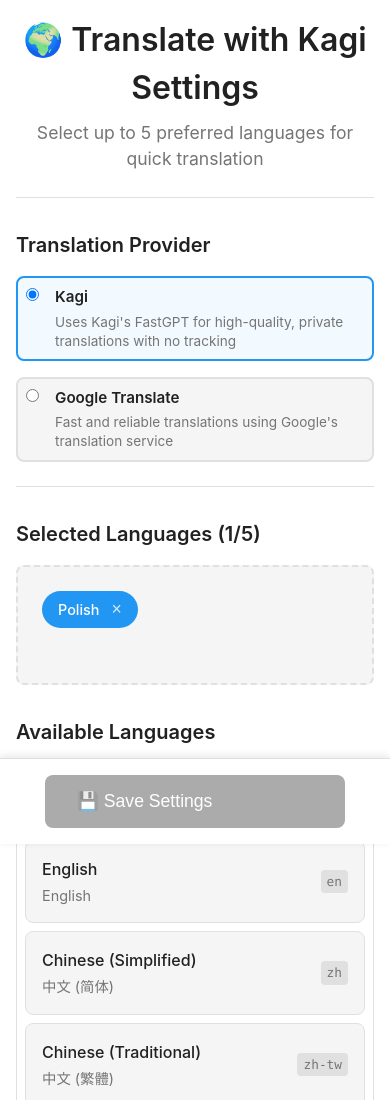
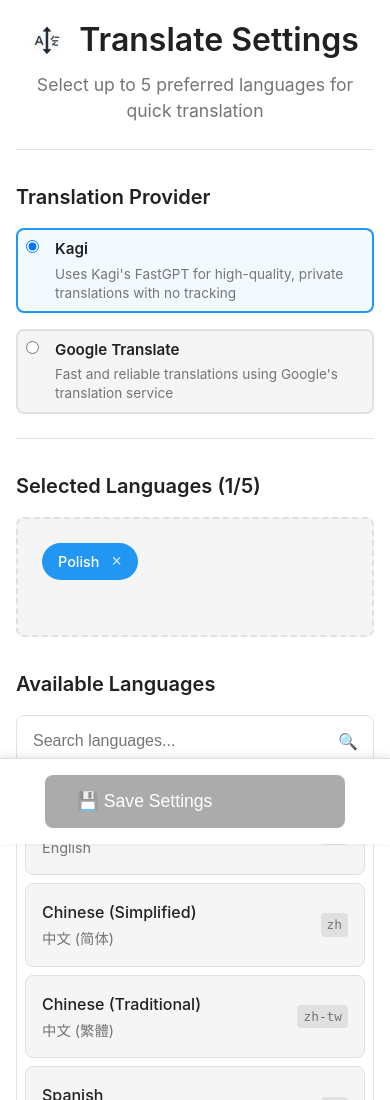
Before and after one commit to lifenture/browser-extension-translate, a browser extension: page Translate with Kagi Extension/Resources/options.html in a window 390 px wide. Shown: the top 1100 px of the page. Drawn offline with Linux system fonts and the light colour scheme.

Commit message:
refactor: Rebrand UI to be provider-neutral
UI Improvements:
• Changed popup window title from 'Kagi Translate' to simply 'Translate'
• Replaced globe emoji (🌍) with extension icon in popup header
• Updated settings page title and branding to be provider-neutral
• Updated extension name in localization files

Visual Enhancements:
• Added proper icon styling with drop shadows and responsive sizing
• Updated header layout to use flexbox for better icon alignment
• Consistent branding across popup and settings pages
• Professional appearance with transparent extension icon

Technical Changes:
• Updated popup.html and options.html with new titles and icons
• Enhanced CSS with .header-icon styling for both popup and options
• Updated messages.json to be provider-agnostic
• Removed Kagi-specific references from comments and UI text

Benefits:
• Extension now properly represents its dual-provider nature
• Professional appearance that doesn't favor one provider over another
• Consistent visual identity across all UI components
• Better user experience with clear, neutral branding

```diff
--- a/Translate with Kagi Extension/Resources/_locales/en/messages.json
+++ b/Translate with Kagi Extension/Resources/_locales/en/messages.json
@@ -1,10 +1,10 @@
 {
     "extension_name": {
-        "message": "Translate with Kagi Extension",
+        "message": "Translate Extension",
         "description": "The display name for the extension."
     },
     "extension_description": {
-        "message": "Translate web pages to multiple languages using Kagi Translate. Configure up to 5 preferred languages.",
+        "message": "Translate web pages to multiple languages using your choice of translation provider. Configure up to 5 preferred languages.",
         "description": "Description of what the extension does."
     }
 }
--- a/Translate with Kagi Extension/Resources/languages.js
+++ b/Translate with Kagi Extension/Resources/languages.js
@@ -1,4 +1,4 @@
-// 100 most popular languages with their Kagi Translate codes and native names
+// 100 most popular languages with their language codes and native names
 const LANGUAGES = [
   { code: 'en', name: 'English', native: 'English' },
   { code: 'zh', name: 'Chinese (Simplified)', native: '中文 (简体)' },
--- a/Translate with Kagi Extension/Resources/options.css
+++ b/Translate with Kagi Extension/Resources/options.css
@@ -65,6 +65,17 @@
     font-size: 2rem;
     font-weight: 600;
     margin-bottom: var(--spacing-sm);
+    display: flex;
+    align-items: center;
+    justify-content: center;
+    gap: var(--spacing-md);
+}
+
+.header-icon {
+    width: 32px;
+    height: 32px;
+    object-fit: contain;
+    filter: drop-shadow(0 2px 4px var(--shadow));
 }
 
 header p {
--- a/Translate with Kagi Extension/Resources/options.html
+++ b/Translate with Kagi Extension/Resources/options.html
@@ -3,13 +3,13 @@
 <head>
     <meta charset="UTF-8">
     <meta name="viewport" content="width=device-width, initial-scale=1.0">
-    <title>Translate with Kagi - Settings</title>
+    <title>Translate - Settings</title>
     <link rel="stylesheet" href="options.css">
 </head>
 <body>
     <div class="container">
         <header>
-            <h1>🌍 Translate with Kagi Settings</h1>
+            <h1><img src="images/icon-48.png" alt="Translate" class="header-icon"> Translate Settings</h1>
             <p>Select up to 5 preferred languages for quick translation</p>
         </header>
 
--- a/Translate with Kagi Extension/Resources/popup.css
+++ b/Translate with Kagi Extension/Resources/popup.css
@@ -58,6 +58,17 @@
     font-size: 1.1rem;
     font-weight: 600;
     color: var(--text-primary);
+    display: flex;
+    align-items: center;
+    justify-content: center;
+    gap: var(--spacing-sm);
+}
+
+.header-icon {
+    width: 20px;
+    height: 20px;
+    object-fit: contain;
+    filter: drop-shadow(0 1px 2px var(--shadow));
 }
 
 .popup-main {
```
Also changed, not shown: Translate with Kagi Extension/Resources/popup.html (+2 -1 lines).
